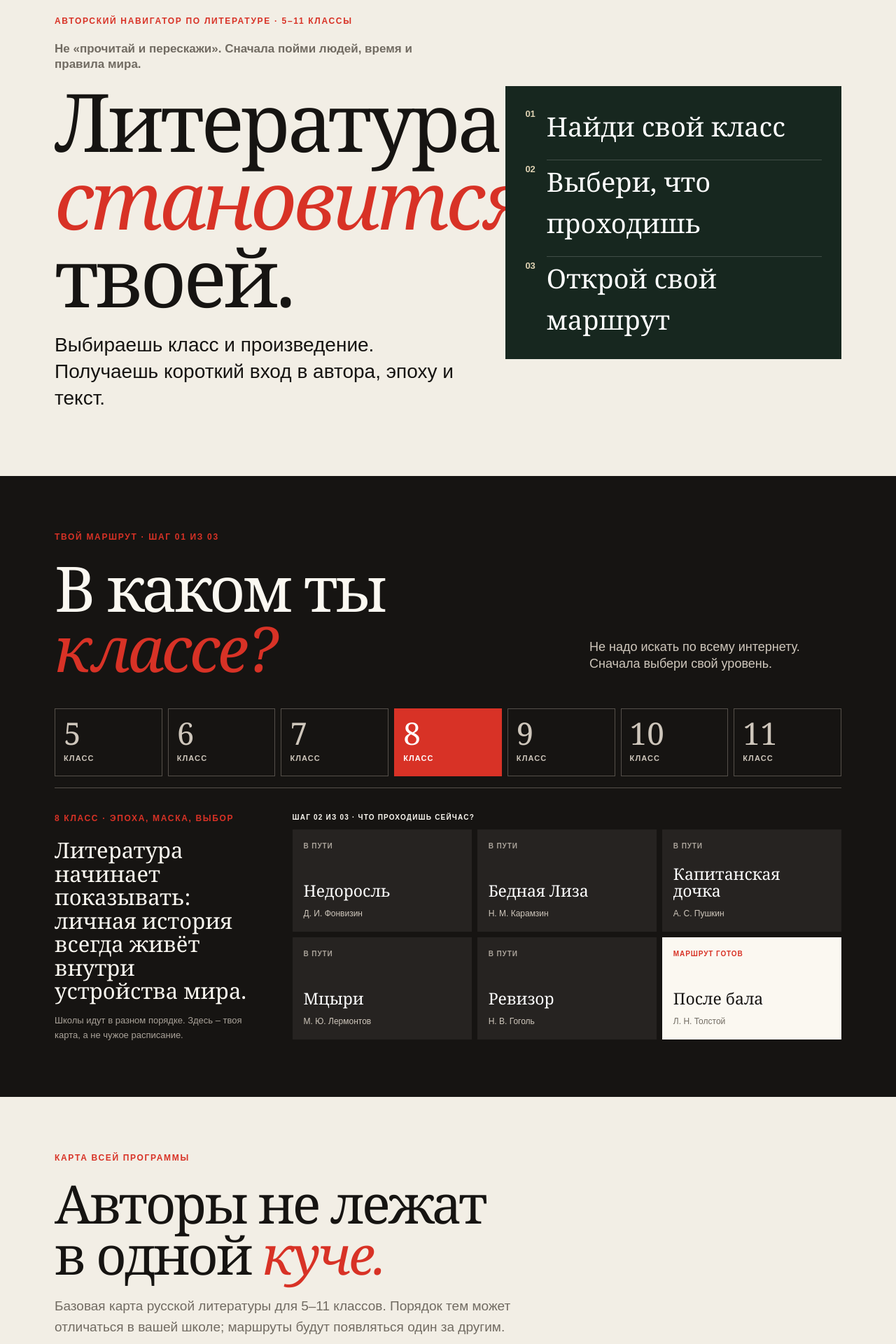
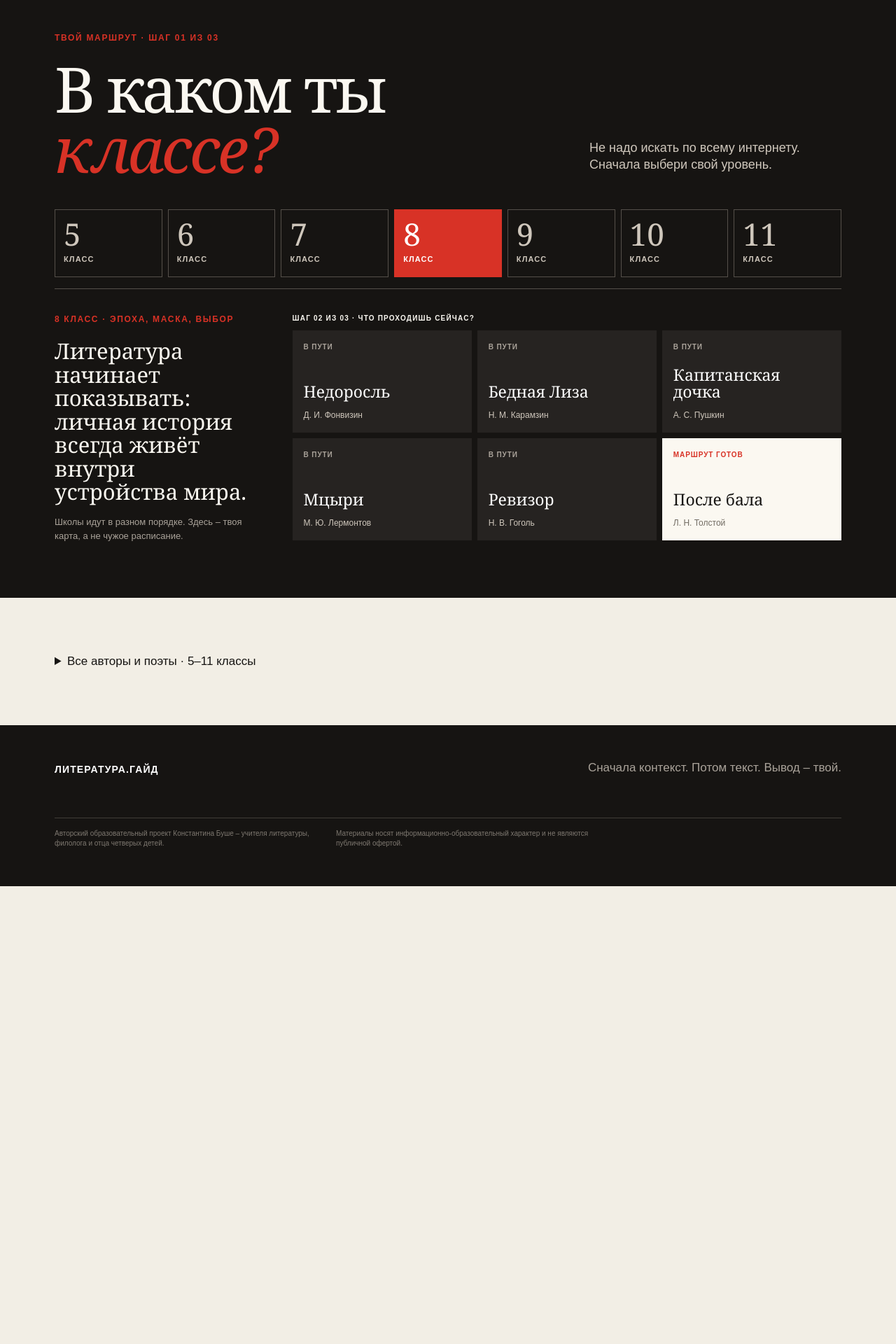
Before and after one commit to kosbushe/literature-guide, a Next.js app: page / in a window 1280 px wide. Shown: the part 100-2020 px from the top of the page at 70% size. After the commit the page ends 1366 px from the top, so only its background shows below. Built offline with nearby package versions, Linux system fonts and the light colour scheme.

Commit message:
refactor: streamline homepage reading flow

```diff
--- a/app/page.tsx
+++ b/app/page.tsx
@@ -4,26 +4,12 @@ import { curriculum } from "@/lib/curriculum";
 export default function Home() {
   return (
     <main>
-      <section className="hero">
-        <div className="hero-copy">
-          <p className="eyebrow">Авторский навигатор по литературе · 5–11 классы</p>
-          <p className="hero-kicker">Не «прочитай и перескажи». Сначала пойми людей, время и правила мира.</p>
-          <h1>Литература<br /><em>становится</em><br />твоей.</h1>
-          <p className="lead">Выбираешь класс и произведение. Получаешь короткий вход в автора, эпоху и текст.</p>
-        </div>
-        <div className="home-manifesto" aria-label="Как устроен гид">
-          <span>01</span><strong>Найди свой класс</strong>
-          <span>02</span><strong>Выбери, что проходишь</strong>
-          <span>03</span><strong>Открой свой маршрут</strong>
-        </div>
-      </section>
-
       <GradeNavigator />
 
-      <section className="catalog-section">
-        <p className="eyebrow">Карта всей программы</p>
-        <h2>Авторы не лежат<br />в одной <em>куче.</em></h2>
-          <p className="catalog-lead">Базовая карта русской литературы для 5–11 классов. Порядок тем может отличаться в вашей школе; маршруты будут появляться один за другим.</p>
+      <section className="catalog-section" aria-labelledby="catalog-heading">
+        <details>
+          <summary id="catalog-heading">Все авторы и поэты · 5–11 классы</summary>
+          <p className="catalog-lead">Базовая карта: порядок тем может отличаться в вашей школе.</p>
         <div className="curriculum-catalog">
           {curriculum.map((item) => (
             <details key={item.grade}>
@@ -32,6 +18,7 @@ export default function Home() {
             </details>
           ))}
         </div>
+        </details>
       </section>
     </main>
   );
```
